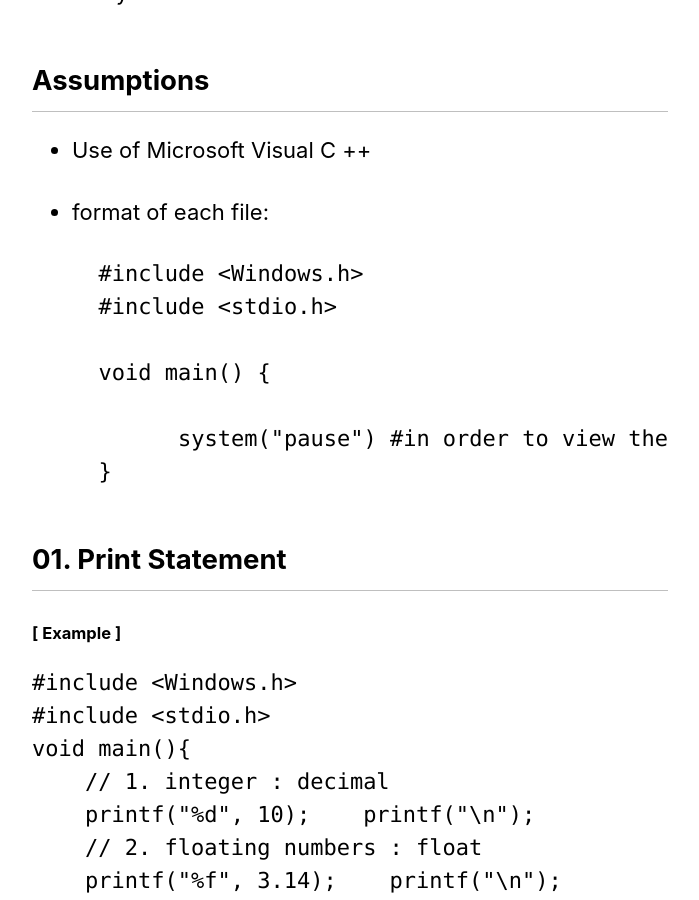
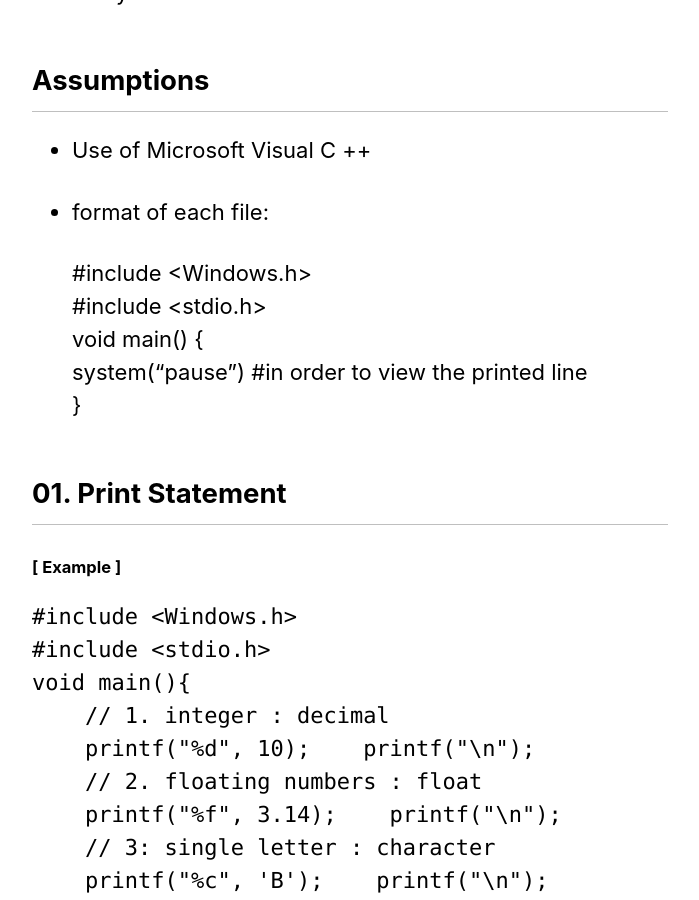
Before and after one commit to jinsim95/jinsim95.github.io, a Jekyll site: the page built from _posts/2019-07-09-C-day01.md, in a window 1280 px wide and 900 px high, scrolled down 569 px. Shown: the whole window, without its empty margins (290-989 px from the left). Built offline with Jekyll 4.4.1, drawn with Linux system fonts in a browser that asks for light colours; cached includes are drawn as plain includes; nearby versions of some CDN libraries.

Commit message:
_posts/2019-07-09-C-day01.md updated from https://stackedit.io/

```diff
--- a/_posts/2019-07-09-C-day01.md
+++ b/_posts/2019-07-09-C-day01.md
@@ -21,14 +21,11 @@ date: '2019-07-04'
 </li>
 <li>
 <p>format of each file:</p>
-<pre><code>  #include &lt;Windows.h&gt;
-  #include &lt;stdio.h&gt;
-
-  void main() {
-
-  	system("pause")	#in order to view the printed line
-  }
-</code></pre>
+<p>#include &lt;Windows.h&gt;<br>
+#include &lt;stdio.h&gt;<br>
+void main() {<br>
+system(“pause”)	#in order to view the printed line<br>
+}</p>
 </li>
 </ul>
 <h2 id="print-statement">01. Print Statement</h2>
```
